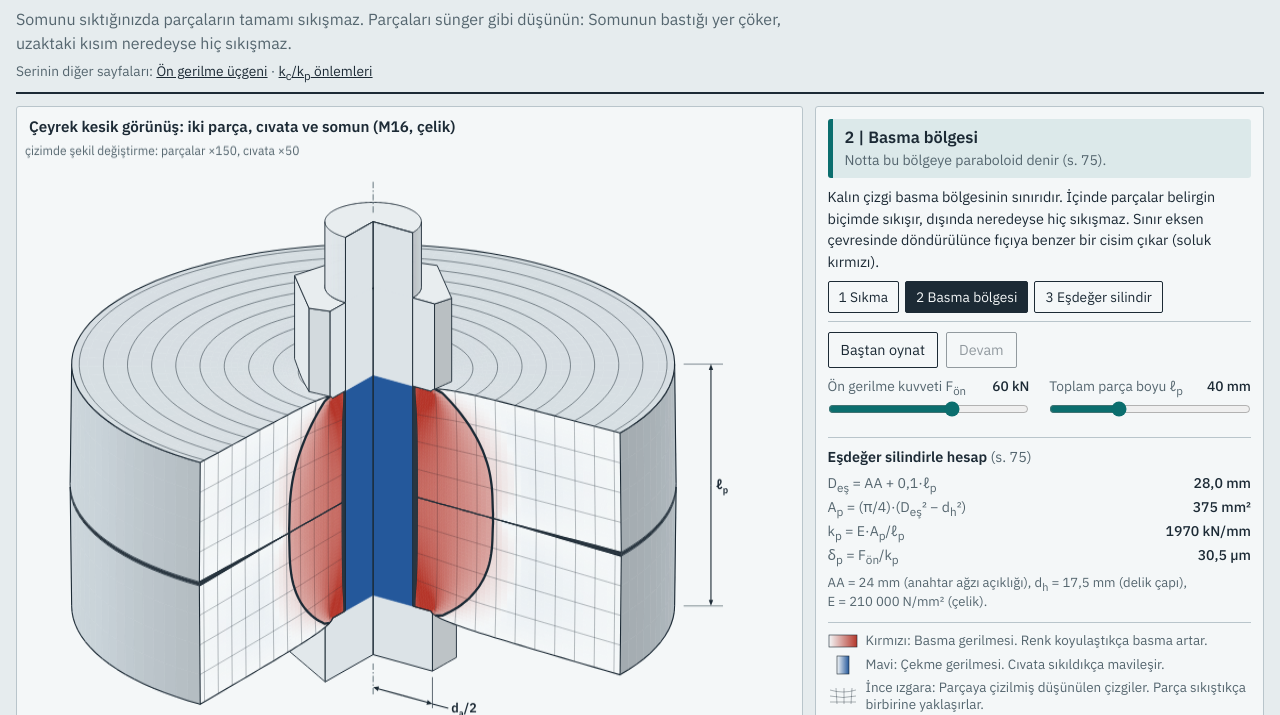
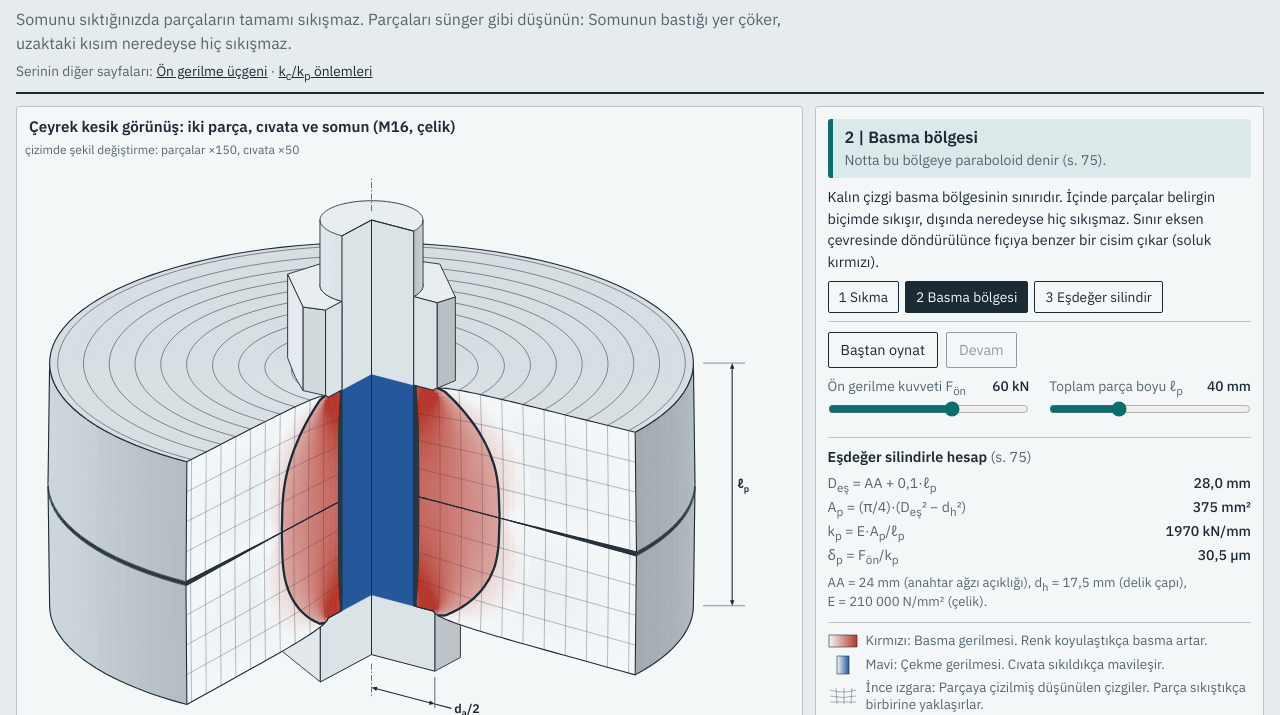
Before and after one commit to rbayrak/rbayrak.github.io, a plain HTML site: page civata-esdeger-silindir/index.html in a window 1280 px wide. Shown: the part 85-800 px from the top of the page. Drawn offline with Linux system fonts and the light colour scheme.

Commit message:
civata-esdeger-silindir: ilk açılışta şeklin esnemesi düzeltildi
Yan panelin yüksekliği çizimden sonra değişince tuval büyüyor, bit eşlem
yeniden çizilmediği için şekil düşeyde esnemiş görünüyordu (1366 px ve
üstünde %3, 1081-1300 px arasında daha fazla). Tuvalin boyutu değişince
şekil artık yeniden çiziliyor (ResizeObserver).

Co-Authored-By: Claude Fable 5.2 <noreply@anthropic.com>
Claude-Session: https://claude.ai/code/session_01CCBZjqoAYJoJoxx1NP6nnJ

```diff
--- a/civata-esdeger-silindir/index.html
+++ b/civata-esdeger-silindir/index.html
@@ -1228,6 +1228,8 @@ $('btnAll').addEventListener('click', () => { st.phase = 0; st.p = 0; st.hold =
 $('btnPlay').addEventListener('click', () => { st.playing = !st.playing; lastSig=''; st.needs = true; });
 window.addEventListener('resize', () => { lastSig = ''; st.needs = true; });
 more.addEventListener('toggle', () => { st.needs = true; });
+// Tuvalin boyutu çizimden sonra değişirse (yandaki panelin yüksekliği değişince) şekil yeniden çizilir; yoksa bit eşlem esneyerek görünür.
+if (window.ResizeObserver) new ResizeObserver(() => { st.needs = true; }).observe(cv);
 
 $('oLp').textContent = st.lp+' mm'; $('oFon').textContent = kN(st.Fon)+' kN';
 rebuild();
```
